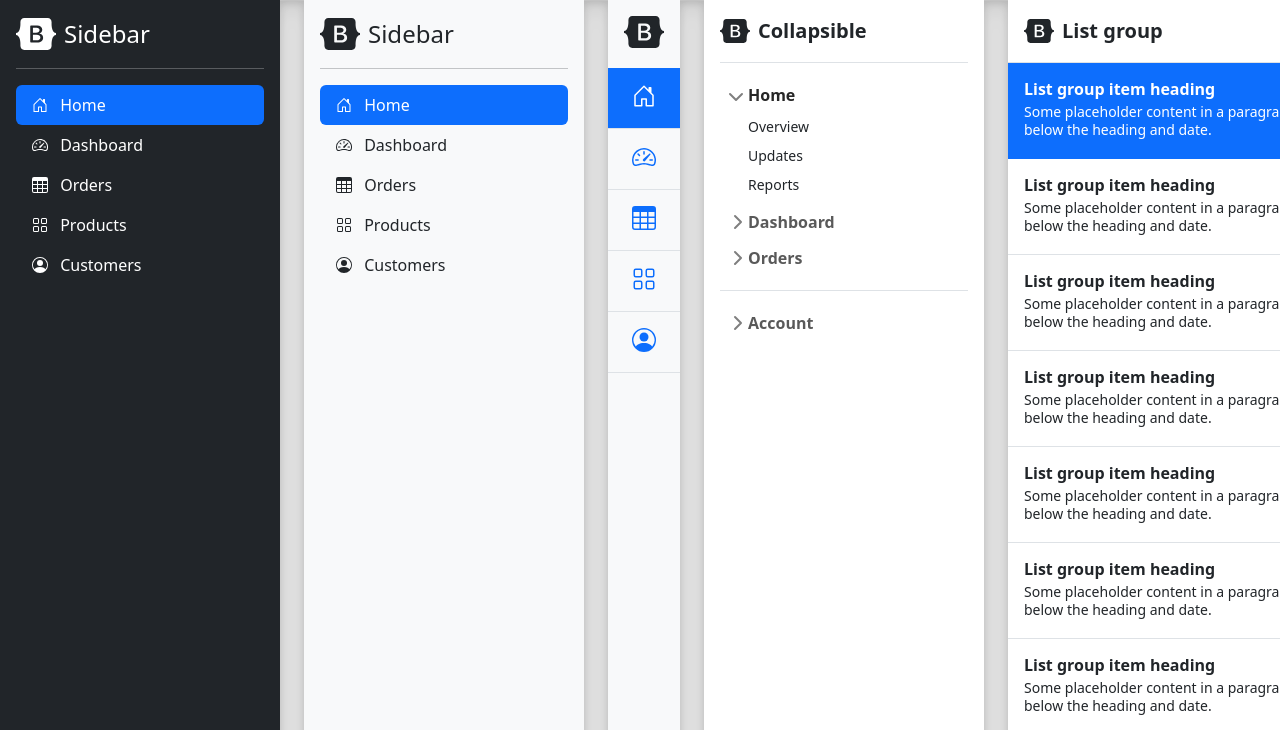
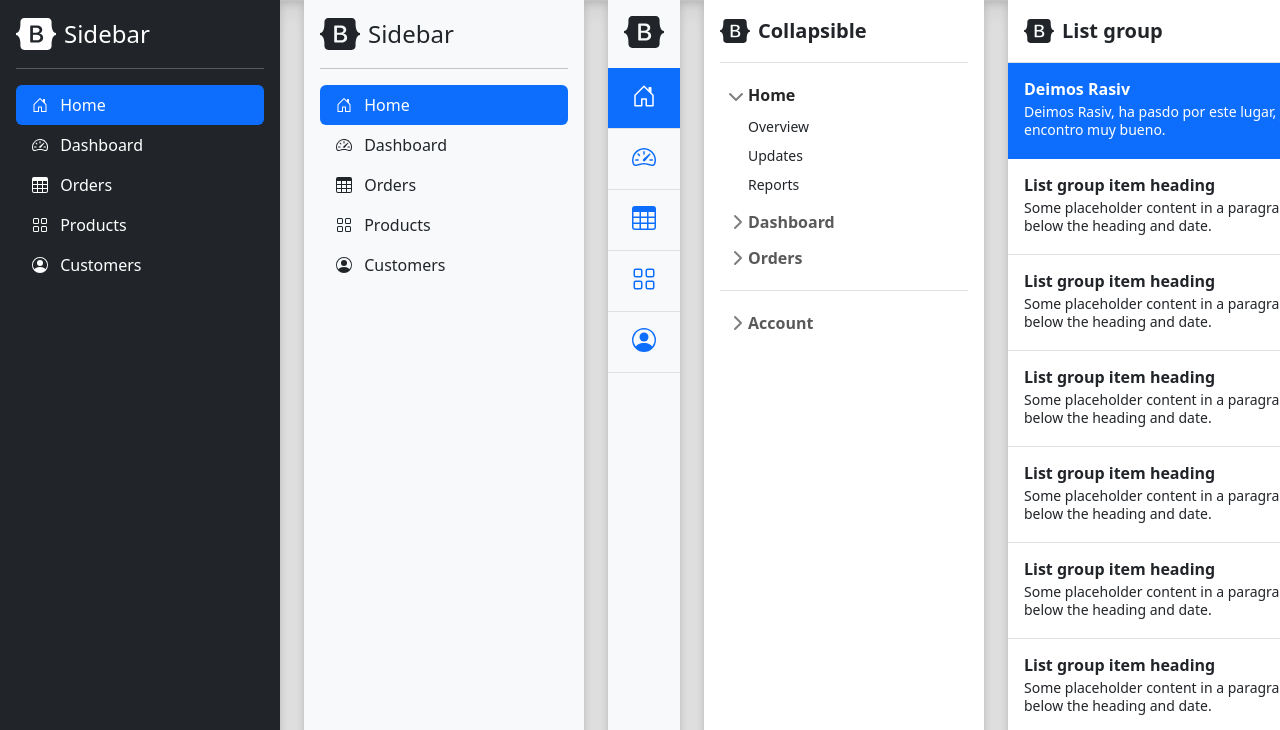
Before and after one commit to AlfredoArredondoV/prueba_html, a plain HTML site: page index.html in a window 1280 px wide. Shown: the top 730 px of the page. Drawn offline with nearby package versions, Linux system fonts and the light colour scheme.

Commit message:
comment in comment list

```diff
--- a/index.html
+++ b/index.html
@@ -701,12 +701,12 @@
             <div
               class="d-flex w-100 align-items-center justify-content-between"
             >
-              <strong class="mb-1">List group item heading</strong>
+              <strong class="mb-1">Deimos Rasiv</strong>
               <small>Wed</small>
             </div>
             <div class="col-10 mb-1 small">
-              Some placeholder content in a paragraph below the heading and
-              date.
+              Deimos Rasiv, ha pasdo por este lugar, y lo encontro muy bueno.
+
             </div>
           </a>
           <a href="#" class="list-group-item list-group-item-action py-3 lh-sm">
```
